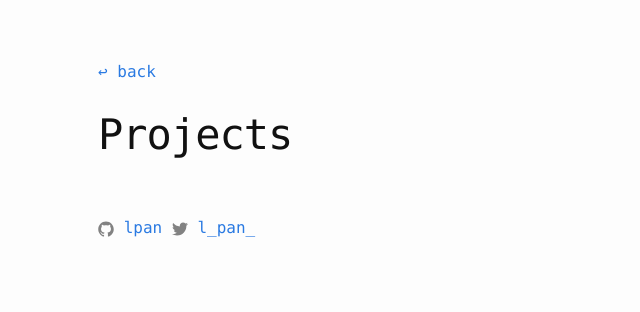
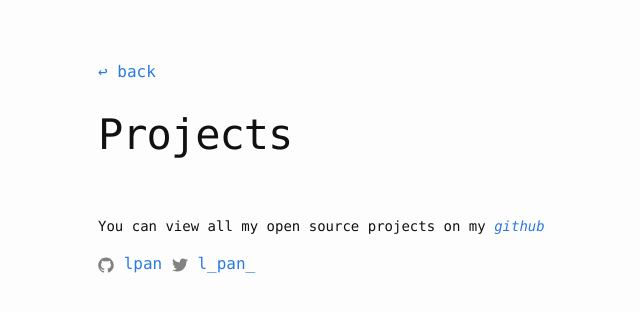
Before and after one commit to lpan/lpan.github.io, a Jekyll site: the page built from projects.html, in a window 1280 px wide. Shown: the top 312 px of the page, without its empty margins (172-812 px from the left). Built offline with Jekyll 4.4.1, drawn with Linux system fonts in a browser that asks for light colours.

Commit message:
generic footer additions

```diff
--- a/_includes/footer.html
+++ b/_includes/footer.html
@@ -1,10 +1,19 @@
 <footer class="footer-wrapper">
 
   {% if page.url == "/resume/" %}
-    <p class="resume-footer">
+    <p class="footer-addition">
       To request my full résumé, email me at
       <a href="mailto:lawrencefeipan@gmail.com" target="_top">
         lawrencefeipan@gmail.com
+      </a>
+    </p>
+  {% endif %}
+
+  {% if page.url == "/projects/" %}
+    <p class="footer-addition">
+      You can view all my open source projects on my
+      <a href="https://github.com/lpan?tab=repositories" target="_blank">
+        github
       </a>
     </p>
   {% endif %}
--- a/_sass/_layout.scss
+++ b/_sass/_layout.scss
@@ -58,7 +58,7 @@
     }
   }
 
-  .resume-footer {
+  .footer-addition {
     font-size: $small-font-size;
 
     a {
```
Also changed, not shown: projects.html (renamed from projects.md).
